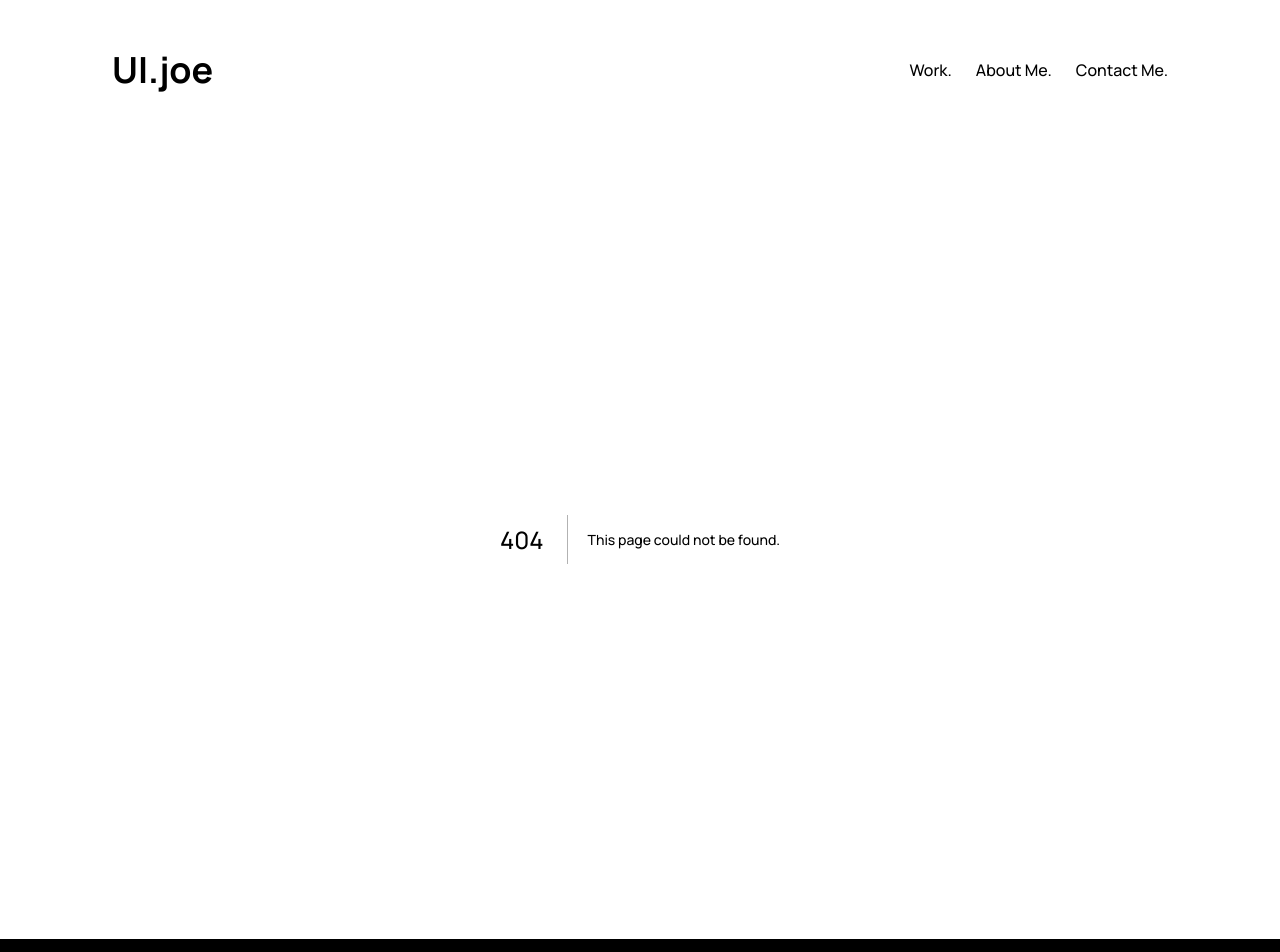
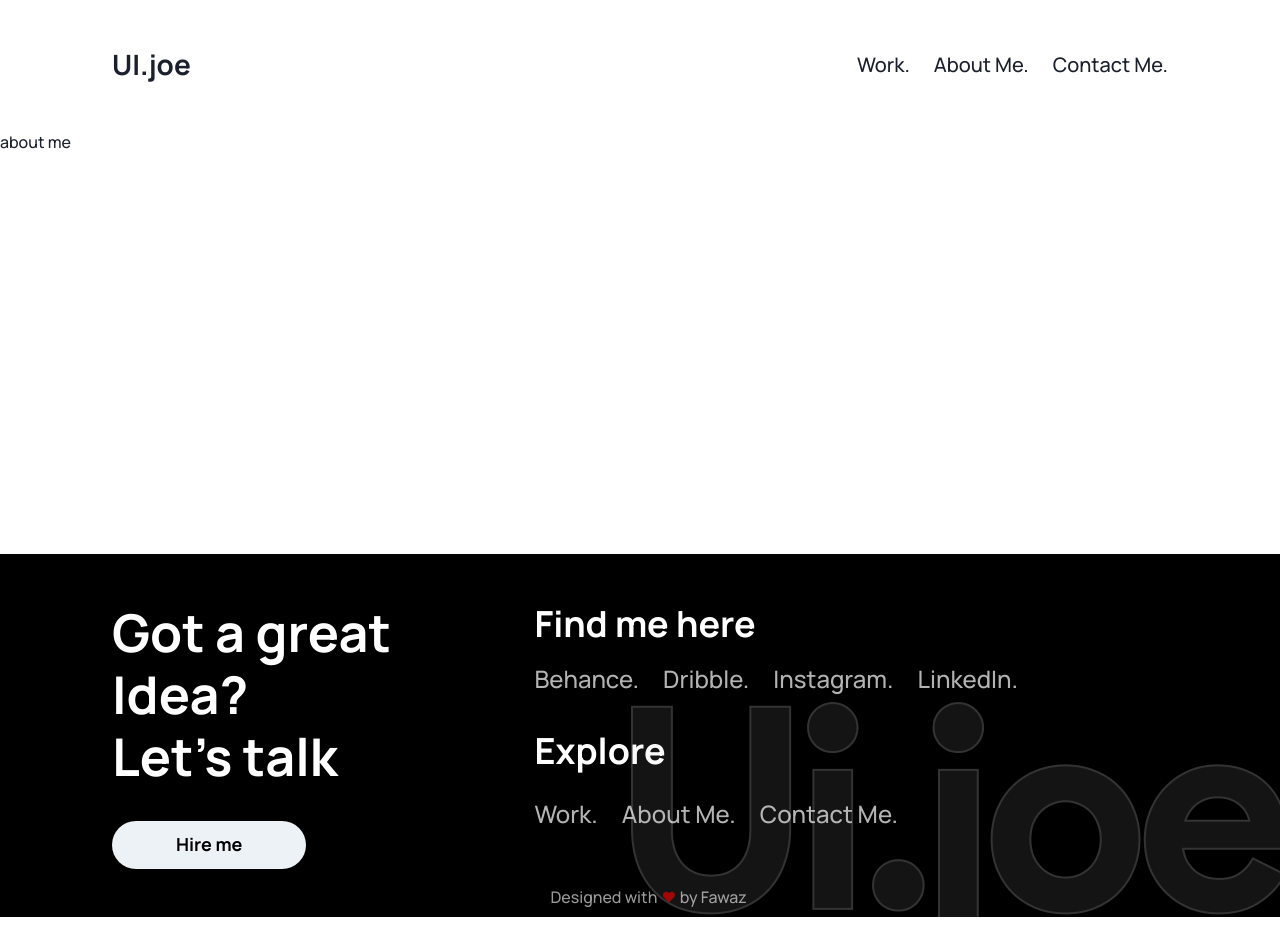
Before and after one commit to ahmedstryout/fawaz-personal-site, a Next.js app: page /about-me in a window 1280 px wide. Before the commit this address had no page. Shown: the top 952 px of the page. After the commit the page ends 917 px from the top, so only its background shows below. Built offline with nearby package versions, Linux system fonts and the light colour scheme.

Commit message:
feat: complete footer UI + about me route

```diff
--- a/package.json
+++ b/package.json
@@ -15,7 +15,8 @@
     "framer-motion": "^5",
     "next": "12.0.7",
     "react": "17.0.2",
-    "react-dom": "17.0.2"
+    "react-dom": "17.0.2",
+    "react-icons": "^4.3.1"
   },
   "devDependencies": {
     "@types/node": "17.0.5",
--- a/src/constants/index.constants.ts
+++ b/src/constants/index.constants.ts
@@ -18,7 +18,7 @@ export const socialLinks = [
 ]
 
 export const navigation = [
-  {label: 'Work.'},
-  {label: 'About Me.'},
-  {label: 'Contact Me.'},
+  {label: 'Work.', path: '/work'},
+  {label: 'About Me.', path: '/about-me'},
+  {label: 'Contact Me.', path: '/contact-me'},
 ]
--- a/src/layout/footer/Footer.tsx
+++ b/src/layout/footer/Footer.tsx
@@ -1,45 +1,65 @@
-import {Box, Button, Flex, Heading, Text} from '@chakra-ui/react'
+import React from 'react'
+import {Box, Button, Flex, Heading, Text, Image, Icon} from '@chakra-ui/react'
 import {navigation, socialLinks} from 'constants/index.constants'
-import React from 'react'
+import {FaHeart} from 'react-icons/fa'
+import Link from 'next/link'
 
 export default function Footer() {
   return (
     <Flex
-      alignItems="center"
-      justifyContent={'space-around'}
       px={28}
       py={12}
       bg="black"
       color="white"
+      position={'relative'}
+      mt="50vh"
     >
-      <Box>
-        <Heading mb={4}>Got a great Idea? Let’s talk</Heading>
-        <Button borderRadius={'50px'} px={12} color="black" size="lg">
+      <Box w={'40%'}>
+        <Heading mb={8} fontSize={'52px'}>
+          Got a great Idea? <br /> Let’s talk
+        </Heading>
+        <Button borderRadius={'50px'} px={16} color="black" size="lg">
           Hire me
         </Button>
       </Box>
       <Flex flexDir={'column'}>
-        <Box>
-          <Heading as="h2">Find me here</Heading>
+        <Box mb={8}>
+          <Heading as="h2" mb={4}>
+            Find me here
+          </Heading>
           <Flex columnGap={6}>
             {socialLinks.map(link => (
-              <Text key={link.label} opacity={0.7}>
+              <Text key={link.label} fontSize={'24px'} opacity={0.7}>
                 {link.label}
               </Text>
             ))}
           </Flex>
         </Box>
-        <Box>
-          <Heading as="h2">Explore</Heading>
+        <Box mb={8}>
+          <Heading as="h2" mb={6}>
+            Explore
+          </Heading>
           <Flex columnGap={6}>
             {navigation.map(link => (
-              <Text key={link.label} opacity={0.7}>
-                {link.label}
-              </Text>
+              <Link key={link.label} href={link.path} passHref>
+                <Text fontSize={'24px'} opacity={0.7}>
+                  {link.label}
+                </Text>
+              </Link>
             ))}
           </Flex>
         </Box>
       </Flex>
+      <Image
+        position="absolute"
+        right={0}
+        src={'/assets/png/brand.png'}
+        alt="UI Joe"
+        bottom={0}
+      />
+      <Text position="absolute" left={'43vw'} bottom={2} opacity={0.6}>
+        Designed with <Icon as={FaHeart} fill="red" pt={1} /> by Fawaz
+      </Text>
     </Flex>
   )
 }
--- a/src/layout/navbar/Navbar.tsx
+++ b/src/layout/navbar/Navbar.tsx
@@ -1,14 +1,15 @@
 import {Flex, Heading, Text} from '@chakra-ui/react'
 import {navigation} from 'constants/index.constants'
-import React from 'react'
-
+import Link from 'next/link'
 export default function Navbar() {
   return (
     <Flex alignItems="center" justifyContent={'space-between'} px={28} py={12}>
-      <Heading>UI.joe</Heading>
+      <Heading fontSize={'28px'}>UI.joe</Heading>
       <Flex columnGap={6}>
         {navigation.map(ele => (
-          <Text key={ele.label}>{ele.label}</Text>
+          <Link key={ele.label} href={ele.path} passHref>
+            <Text fontSize={'20px'}>{ele.label}</Text>
+          </Link>
         ))}
       </Flex>
     </Flex>
--- /dev/null
+++ b/src/pages/about-me/index.tsx
@@ -0,0 +1,5 @@
+import React from 'react'
+
+export default function AboutMe() {
+  return <div>about me</div>
+}
--- a/tsconfig.json
+++ b/tsconfig.json
@@ -18,7 +18,10 @@
     "paths": {
       "@/components/*": ["components/*"],
       "@/lib/*": ["lib/*"],
-      "@/styles/*": ["src/styles/*"]
+      "@/styles/*": ["src/styles/*"],
+      "@/assets/*": ["src/assets/*"],
+      "@/constants/*": ["src/constants/*"],
+      "@/layout/*": ["src/layout/*"]
     }
   },
   "include": ["next-env.d.ts", "**/*.ts", "**/*.tsx"],
```
Also changed, not shown: public/assets/png/brand.png (added), 1 other file (tests, documents, lock files or other folders).
